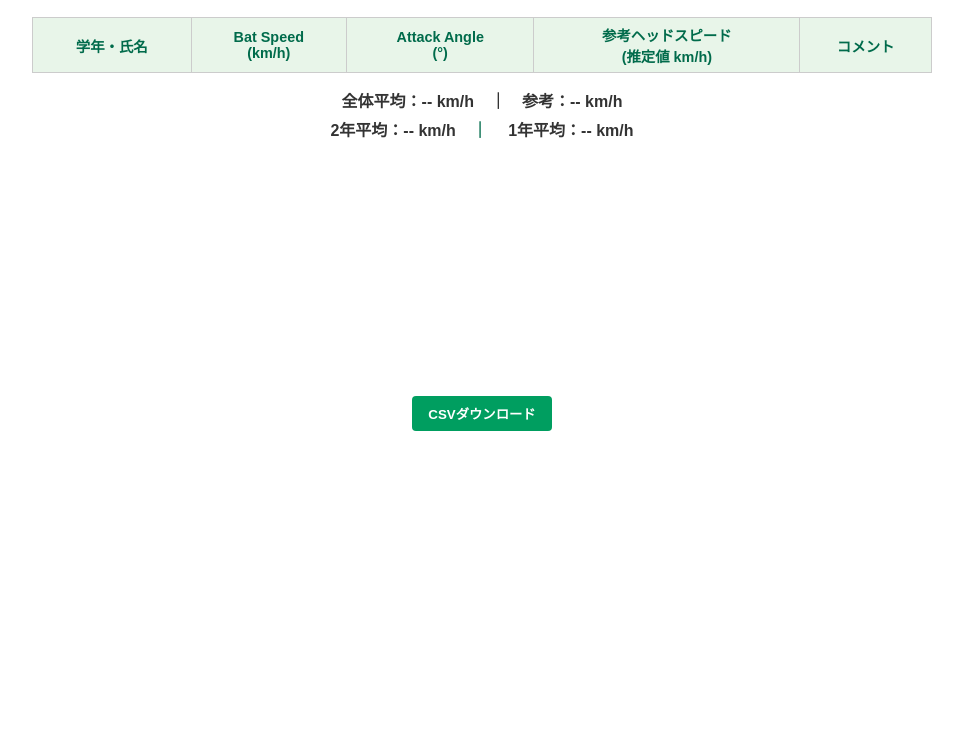
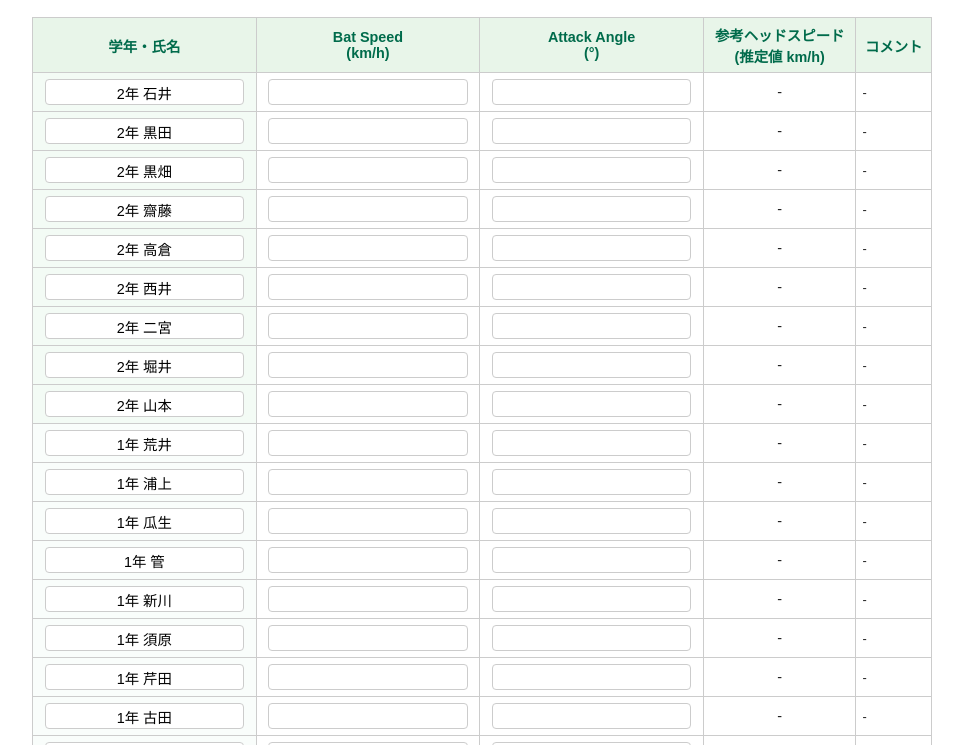
Before and after one commit to adjustment-commits/blast-shinjo-jhs, a plain HTML site: page index.html in a window 1280 px wide. Shown: the part 55-800 px from the top of the page, without its empty margins (158-1121 px from the left). Drawn offline with Linux system fonts and the light colour scheme.

Commit message:
Update index.html

```diff
--- a/index.html
+++ b/index.html
@@ -99,7 +99,27 @@ tr.year1 td:first-child { background: #f9fdfb; font-weight: bold; }
       </tr>
     </thead>
     <tbody>
-      <!-- 19名分（省略可：前回のまま） -->
+      <!-- 2年生 -->
+      <tr class="year2"><td><input type="text" value="2年 石井" readonly></td><td><input type="number" step="0.1" class="batSpeed"></td><td><input type="number" step="0.1" class="attackAngle"></td><td class="refSpeed">-</td><td class="comment">-</td></tr>
+      <tr class="year2"><td><input type="text" value="2年 黒田" readonly></td><td><input type="number" step="0.1" class="batSpeed"></td><td><input type="number" step="0.1" class="attackAngle"></td><td class="refSpeed">-</td><td class="comment">-</td></tr>
+      <tr class="year2"><td><input type="text" value="2年 黒畑" readonly></td><td><input type="number" step="0.1" class="batSpeed"></td><td><input type="number" step="0.1" class="attackAngle"></td><td class="refSpeed">-</td><td class="comment">-</td></tr>
+      <tr class="year2"><td><input type="text" value="2年 齋藤" readonly></td><td><input type="number" step="0.1" class="batSpeed"></td><td><input type="number" step="0.1" class="attackAngle"></td><td class="refSpeed">-</td><td class="comment">-</td></tr>
+      <tr class="year2"><td><input type="text" value="2年 高倉" readonly></td><td><input type="number" step="0.1" class="batSpeed"></td><td><input type="number" step="0.1" class="attackAngle"></td><td class="refSpeed">-</td><td class="comment">-</td></tr>
+      <tr class="year2"><td><input type="text" value="2年 西井" readonly></td><td><input type="number" step="0.1" class="batSpeed"></td><td><input type="number" step="0.1" class="attackAngle"></td><td class="refSpeed">-</td><td class="comment">-</td></tr>
+      <tr class="year2"><td><input type="text" value="2年 二宮" readonly></td><td><input type="number" step="0.1" class="batSpeed"></td><td><input type="number" step="0.1" class="attackAngle"></td><td class="refSpeed">-</td><td class="comment">-</td></tr>
+      <tr class="year2"><td><input type="text" value="2年 堀井" readonly></td><td><input type="number" step="0.1" class="batSpeed"></td><td><input type="number" step="0.1" class="attackAngle"></td><td class="refSpeed">-</td><td class="comment">-</td></tr>
+      <tr class="year2"><td><input type="text" value="2年 山本" readonly></td><td><input type="number" step="0.1" class="batSpeed"></td><td><input type="number" step="0.1" class="attackAngle"></td><td class="refSpeed">-</td><td class="comment">-</td></tr>
+      <!-- 1年生 -->
+      <tr class="year1"><td><input type="text" value="1年 荒井" readonly></td><td><input type="number" step="0.1" class="batSpeed"></td><td><input type="number" step="0.1" class="attackAngle"></td><td class="refSpeed">-</td><td class="comment">-</td></tr>
+      <tr class="year1"><td><input type="text" value="1年 浦上" readonly></td><td><input type="number" step="0.1" class="batSpeed"></td><td><input type="number" step="0.1" class="attackAngle"></td><td class="refSpeed">-</td><td class="comment">-</td></tr>
+      <tr class="year1"><td><input type="text" value="1年 瓜生" readonly></td><td><input type="number" step="0.1" class="batSpeed"></td><td><input type="number" step="0.1" class="attackAngle"></td><td class="refSpeed">-</td><td class="comment">-</td></tr>
+      <tr class="year1"><td><input type="text" value="1年 管" readonly></td><td><input type="number" step="0.1" class="batSpeed"></td><td><input type="number" step="0.1" class="attackAngle"></td><td class="refSpeed">-</td><td class="comment">-</td></tr>
+      <tr class="year1"><td><input type="text" value="1年 新川" readonly></td><td><input type="number" step="0.1" class="batSpeed"></td><td><input type="number" step="0.1" class="attackAngle"></td><td class="refSpeed">-</td><td class="comment">-</td></tr>
+      <tr class="year1"><td><input type="text" value="1年 須原" readonly></td><td><input type="number" step="0.1" class="batSpeed"></td><td><input type="number" step="0.1" class="attackAngle"></td><td class="refSpeed">-</td><td class="comment">-</td></tr>
+      <tr class="year1"><td><input type="text" value="1年 芹田" readonly></td><td><input type="number" step="0.1" class="batSpeed"></td><td><input type="number" step="0.1" class="attackAngle"></td><td class="refSpeed">-</td><td class="comment">-</td></tr>
+      <tr class="year1"><td><input type="text" value="1年 古田" readonly></td><td><input type="number" step="0.1" class="batSpeed"></td><td><input type="number" step="0.1" class="attackAngle"></td><td class="refSpeed">-</td><td class="comment">-</td></tr>
+      <tr class="year1"><td><input type="text" value="1年 鈴木" readonly></td><td><input type="number" step="0.1" class="batSpeed"></td><td><input type="number" step="0.1" class="attackAngle"></td><td class="refSpeed">-</td><td class="comment">-</td></tr>
+      <tr class="year1"><td><input type="text" value="1年 豊本" readonly></td><td><input type="number" step="0.1" class="batSpeed"></td><td><input type="number" step="0.1" class="attackAngle"></td><td class="refSpeed">-</td><td class="comment">-</td></tr>
     </tbody>
   </table>
 
```
